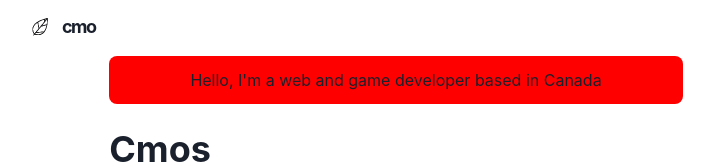
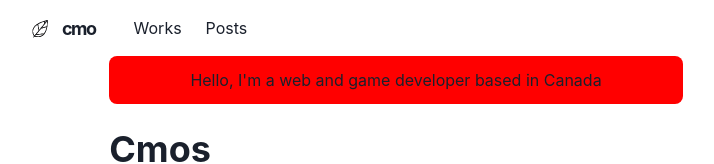
Before and after one commit to MaesLotws/cmos.studio, a Next.js app: page / in a window 1280 px wide. Shown: the top 164 px of the page, without its empty margins (244-958 px from the left). Built offline with nearby package versions, Linux system fonts and the light colour scheme.

Commit message:
navbar testing

```diff
--- a/componenets/navbar.js
+++ b/componenets/navbar.js
@@ -14,7 +14,7 @@
     IconButton,
     useColorModeValue
 } from '@chakra-ui/react'
-import {HumburgerIcon} from '@chakra-ui/icons'
+import {HamburgerIcon} from '@chakra-ui/icons'
 
 const LinkItem = ({href, path, children}) => {
     const active = path === href
@@ -40,7 +40,7 @@
             as="nav"
             w="100%"
             bg={useColorModeValue('#ffffff40', '#20202380')}
-            style={{backdropFilter:'blur(10px'}}
+            style={{backdropFilter:'blur(10px)'}}
             zIndex={1}
             {...props}>
                 <Container
@@ -55,6 +55,28 @@
                             <Logo/>
                         </Heading>
                     </Flex>
+                    <Stack
+                        direction={{base: 'column', md: 'row'}}
+                        display={{base: 'none', md: 'flex'}}
+                        width={{base: 'full}', md: 'auto'}}
+                        alignItems="center"
+                        flexGrow={1}
+                        mt={{base:4, nmd: 0}}>
+                        <LinkItem href="/works" path = {path}>
+                            Works
+                        </LinkItem>
+                        <LinkItem href="/posts" path = {path}>
+                            Posts
+                        </LinkItem>
+                    </Stack>
+                    <Box flex={1} align="right">
+                        <Box ml={2} display={{base: 'inline-block', md:'none'}}>
+                            <Menu>
+                                <MenuButton as={IconButton} icon={<HamburgerIcon/>}
+                                    variant="outline" aria-label="Options"/>
+                            </Menu>
+                        </Box>
+                    </Box>
 
                 </Container>
         </Box>
```
